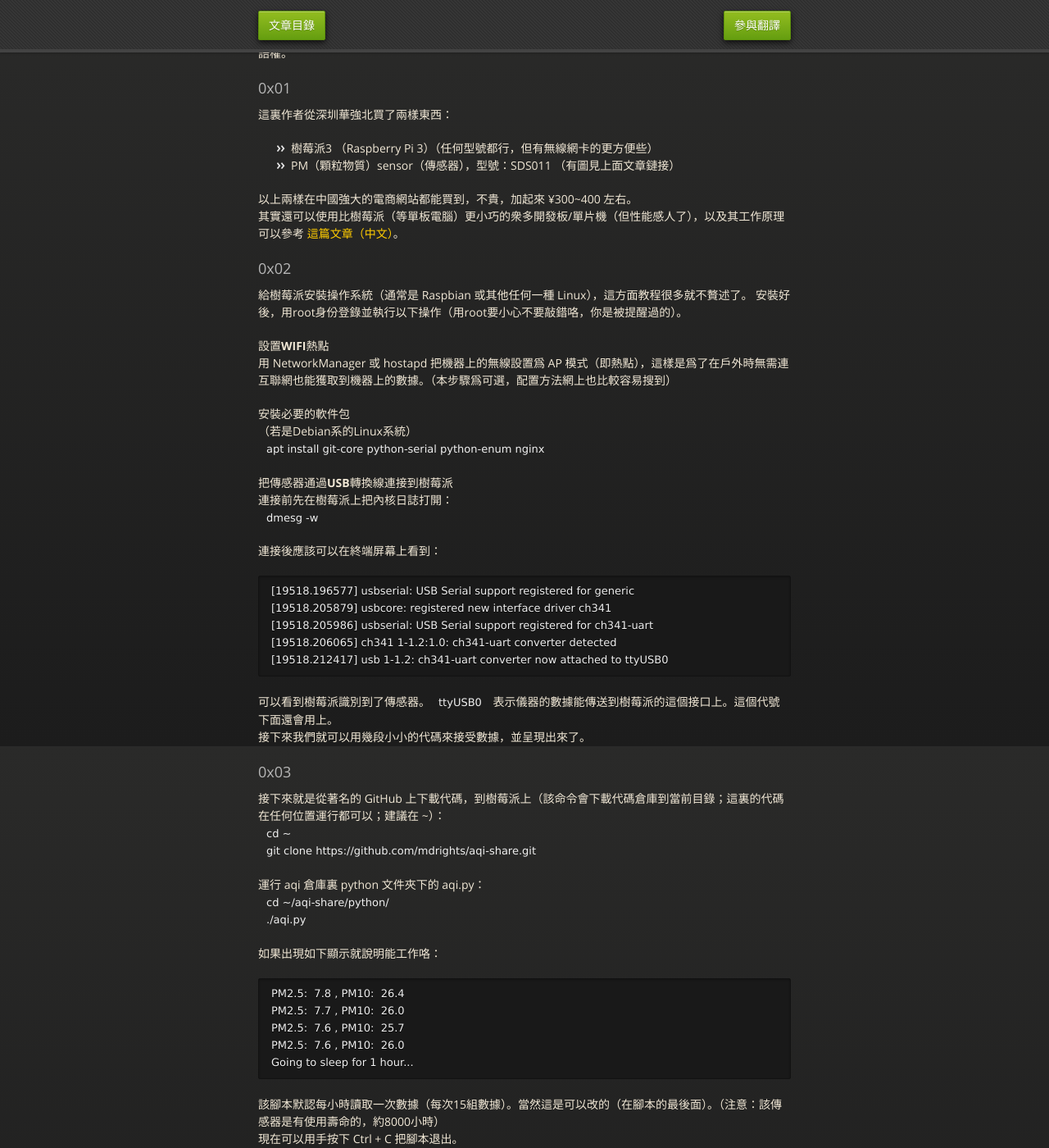
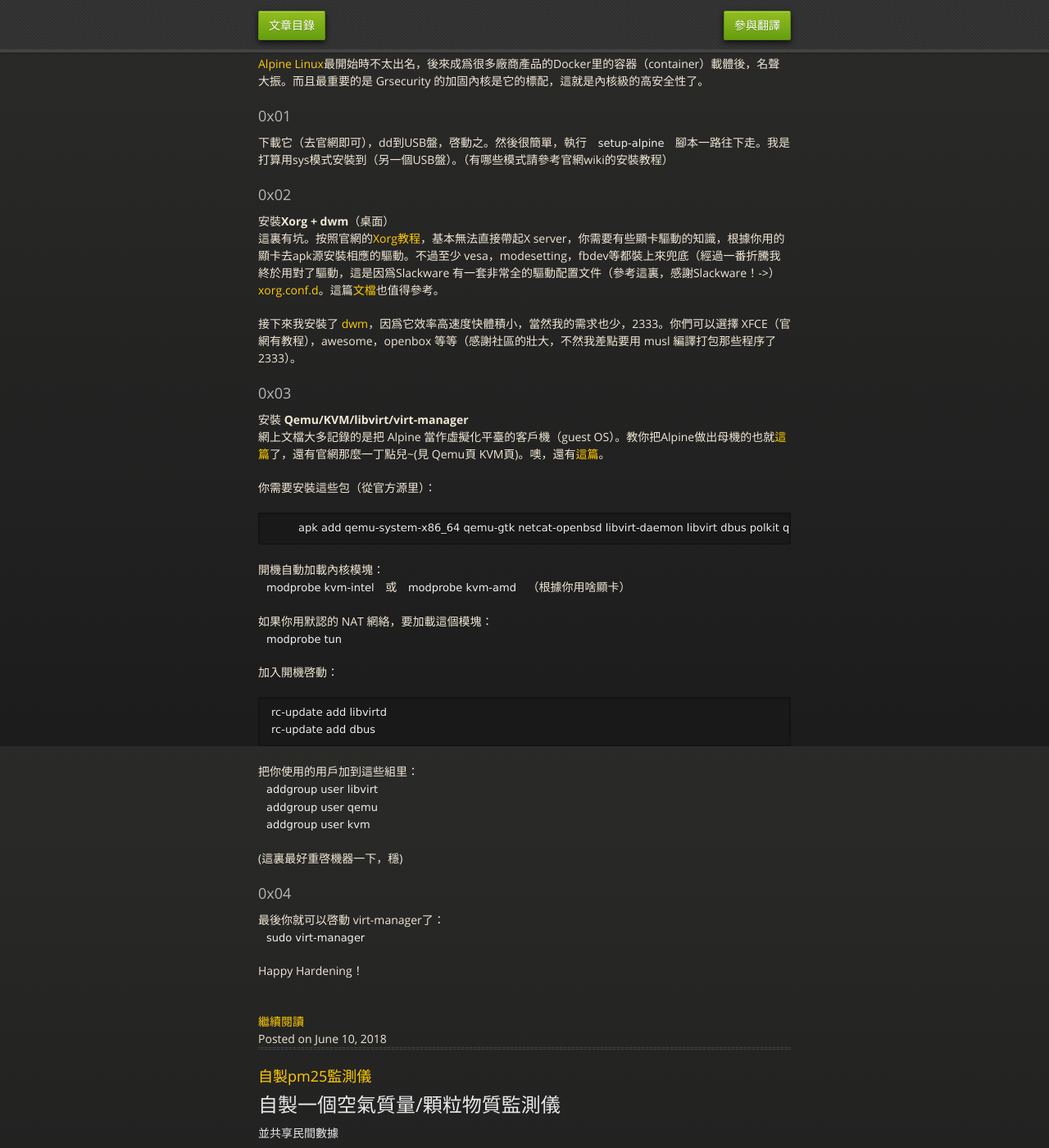
Before and after one commit to mdrights/os-observe, a Jekyll site: the page built from index.html, in a window 1280 px wide and 1400 px high, scrolled down 890 px. Shown: the whole window at 82% size. Built offline with Jekyll 4.4.1, drawn with Linux system fonts in a browser that asks for light colours; some of the changed text lies outside the part shown.

Commit message:
a new post. #1

````diff
--- /dev/null
+++ b/_posts/2018-06-10-AlpineLinux-xorg-qemukvm-host.md
@@ -0,0 +1,55 @@
+---
+---
+## Make AlpineLinx with Xorg as Qemu/KVM host
+## 安全OS推薦：Alpine Linux 並作爲 Qemu/KVM 宿主機
+
+> 緣起：站長一直想找個理想的發行版，作爲宿主機，然後用多個虛擬客戶機辦公（當然這需求最理想的還是要用 QubesOS）。站長這個週末重溫Alpine，但也斷斷續續折騰了一夜+大半白天也算折騰好，遂記錄一下避免入坑的步驟。
+
+[Alpine Linux](https://alpinelinux.org)最開始時不太出名，後來成爲很多廠商產品的Docker里的容器（container）載體後，名聲大振。而且最重要的是 Grsecurity 的加固內核是它的標配，這就是內核級的高安全性了。
+
+
+### 0x01
+下載它（去官網即可），dd到USB盤，啓動之。然後很簡單，執行 `setup-alpine` 腳本一路往下走。我是打算用sys模式安裝到（另一個USB盤）。（有哪些模式請參考官網wiki的安裝教程）
+
+
+### 0x02
+**安裝Xorg + dwm（桌面）**
+這裏有坑。按照官網的[Xorg教程](http://wiki.alpinelinux.org/wiki/Alpine_setup_scripts#setup-xorg-base)，基本無法直接帶起X server，你需要有些顯卡驅動的知識，根據你用的顯卡去apk源安裝相應的驅動。不過至少 vesa，modesetting，fbdev等都裝上來兜底（經過一番折騰我終於用對了驅動，這是因爲Slackware 有一套非常全的驅動配置文件（參考這裏，感謝Slackware！->） [xorg.conf.d]()。這篇[文檔](http://troglobit.com/2017/09/10/install-x-window-in-alpine-linux/)也值得參考。
+
+接下來我安裝了 [dwm](https://dwm.suckless.org/)，因爲它效率高速度快體積小，當然我的需求也少，2333。你們可以選擇 XFCE（官網有教程），awesome，openbox 等等（感謝社區的壯大，不然我差點要用 musl 編譯打包那些程序了2333）。
+
+
+### 0x03
+**安裝 Qemu/KVM/libvirt/virt-manager**
+網上文檔大多記錄的是把 Alpine 當作虛擬化平臺的客戶機（guest OS）。教你把Alpine做出母機的也就[這篇](https://blog.skunkw0rks.io/blog/2017/04/01/alpine-linux-as-a-kvm-host/)了，還有官網那麼一丁點兒~(見 Qemu頁 KVM頁)。噢，還有[這篇](http://wiki.alpinelinux.org/wiki/User:CandyAngel/KVM_Host_Tutorial)。
+
+你需要安裝這些包（從官方源里）：
+```bash
+	apk add qemu-system-x86_64 qemu-gtk netcat-openbsd libvirt-daemon libvirt dbus polkit qemu-img virt-manager
+```
+
+開機自動加載內核模塊：
+`modprobe kvm-intel` 或 `modprobe kvm-amd` （根據你用啥顯卡）
+
+如果你用默認的 NAT 網絡，要加載這個模塊：
+`modprobe tun`
+
+加入開機啓動：
+```
+rc-update add libvirtd
+rc-update add dbus
+```
+
+把你使用的用戶加到這些組里：
+`addgroup user libvirt `
+`addgroup user qemu`
+`addgroup user kvm`
+
+(這裏最好重啓機器一下，穩)
+
+### 0x04
+最後你就可以啓動 virt-manager了：
+`sudo virt-manager`
+
+
+Happy Hardening！
````
Also changed, not shown: _posts/2018-04-06-自製PM25監測儀.md (+1 -0 lines).
